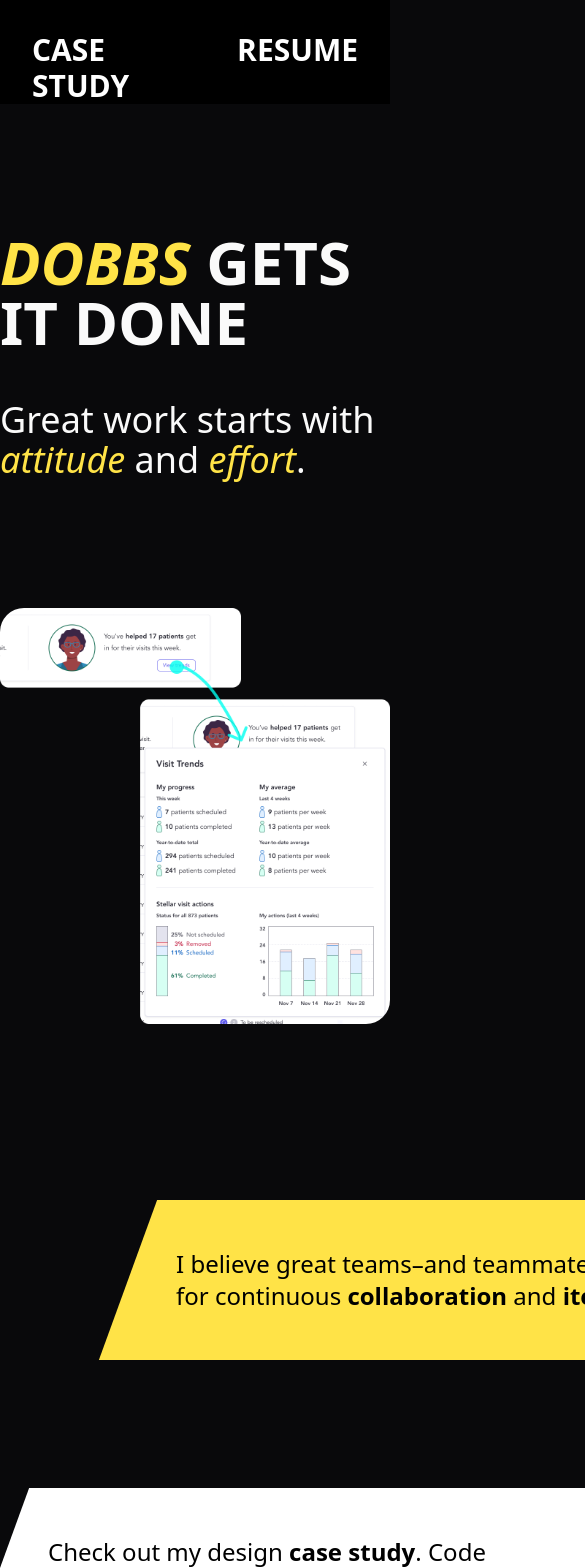
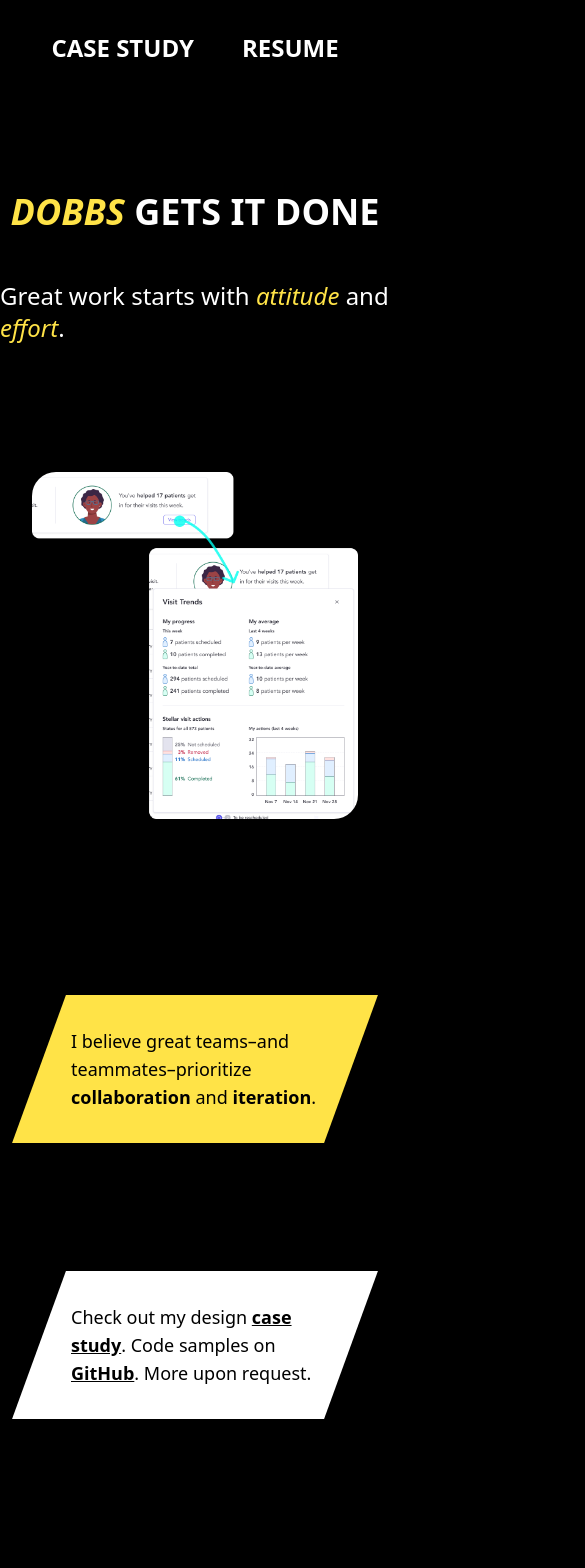
Before and after one commit to adobbs/portfolio, a Next.js app: page / in a window 390 px wide. Shown: the top 1568 px of the page, 585 px wide, since content can reach past the window. Built offline with nearby package versions, Linux system fonts and the light colour scheme.

Commit message:
Fix bg and text body styles and page content responsiveness

```diff
--- a/app/layout.tsx
+++ b/app/layout.tsx
@@ -3,7 +3,7 @@ import '@/styles/globals.css'
 export default function RootLayout({ children }: {children: React.ReactNode}) {
     return (
       <html lang="en">
-        <body className="bg-zinc-950 text-zinc-50">{children}</body>
+        <body className="bg-black text-white">{children}</body>
       </html>
     );
 }
--- a/app/page.tsx
+++ b/app/page.tsx
@@ -25,12 +25,12 @@ export default function Home() {
           <div className="hidden xl:block -ml-8 w-8 h-12 bg-white -skew-x-[20deg]"></div>
         </div>
         <div className="flex gap-12">
-          <Link className="text-3xl font-semibold text-white uppercase hover:text-[#ffe347] hover:cursor-pointer"
+          <Link className="text-2xl sm:text-3xl font-semibold text-white uppercase hover:text-[#ffe347] hover:cursor-pointer"
             href="/design-case-study"
           >
             Case Study
           </Link>
-          <a className="text-3xl font-semibold text-white uppercase hover:text-[#ffe347] hover:cursor-pointer"
+          <a className="text-2xl sm:text-3xl font-semibold text-white uppercase hover:text-[#ffe347] hover:cursor-pointer"
             href="/AndyDobbsResume.pdf" target="_blank">Resume</a>
         </div>
         <div className="flex gap-12">
@@ -57,12 +57,12 @@ export default function Home() {
         </div>
       </nav>
       <div className="flex justify-center items-center mt-32">
-        <h1 className="text-6xl font-extrabold uppercase"><em className="italic text-[#ffe347]">Dobbs</em> Gets it Done</h1>
+        <h1 className="text-4xl sm:text-5xl md:text-6xl font-extrabold uppercase"><em className="italic text-[#ffe347]">Dobbs</em> Gets it Done</h1>
       </div>
       <div className="flex justify-center items-center mt-12">
-        <p className="text-4xl font-medium">Great work starts with <em className="italic text-[#ffe347]">attitude</em> and <em className="italic text-[#ffe347]">effort</em>.</p>
+        <p className="text-2xl sm:text-3xl md:text-4xl font-medium">Great work starts with <em className="italic text-[#ffe347]">attitude</em> and <em className="italic text-[#ffe347]">effort</em>.</p>
       </div>
-      <div className="flex justify-center items-center mt-32">
+      <div className="flex justify-center items-center mt-32 px-8">
         <Image
           className="rounded-3xl mb-12"
           src="/embedded-insights.png"
@@ -73,11 +73,11 @@ export default function Home() {
           unoptimized
         />
       </div>
-      <div className="relative w-[600px] p-12 -skew-x-[20deg] ml-[128px] mt-[128px] mr-auto bg-[#ffe347]">
-        <p className="m-0 text-2xl font-medium skew-x-[20deg] text-black">I believe great teams&ndash;and teammates&ndash;strive for continuous <strong className="font-extrabold">collaboration</strong> and <strong className="font-extrabold">iteration</strong>.</p>
+      <div className="relative w-4/5 md:w-[600px] p-8 sm:p-12 -skew-x-[20deg] mt-[128px] ml-auto lg:ml-[128px] mr-auto bg-[#ffe347]">
+        <p className="m-0 text-lg sm:text-xl md:text-2xl font-medium skew-x-[20deg] text-black">I believe great teams&ndash;and teammates&ndash;prioritize <strong className="font-extrabold">collaboration</strong> and <strong className="font-extrabold">iteration</strong>.</p>
       </div>
-      <div className="relative w-[600px] p-12 -skew-x-[20deg] mr-[128px] mt-[128px] ml-auto bg-white">
-        <p className="m-0 text-2xl font-medium skew-x-[20deg] text-black">Check out my design <Link href="/design-case-study" className="font-extrabold hover:text-[#ffe347]">case study</Link>. Code samples on <a className="font-extrabold hover:text-[#ffe347]" href="https://github.com/adobbs" target="_blank">GitHub</a>. More upon request.</p>
+      <div className="relative w-4/5 md:w-[600px] p-8 sm:p-12 -skew-x-[20deg] mt-[128px] mr-auto lg:mr-[128px] ml-auto bg-white">
+        <p className="m-0 text-lg sm:text-xl md:text-2xl font-medium skew-x-[20deg] text-black">Check out my design <Link href="/design-case-study" className="underline font-extrabold hover:text-[#ffe347]">case study</Link>. Code samples on <a className="underline font-extrabold hover:text-[#ffe347]" href="https://github.com/adobbs" target="_blank">GitHub</a>. More upon request.</p>
       </div>
       <div className="flex h-4 mt-40 ml-8 mr-8 mb-8 rounded-full bg-white"></div>
     </>
```
